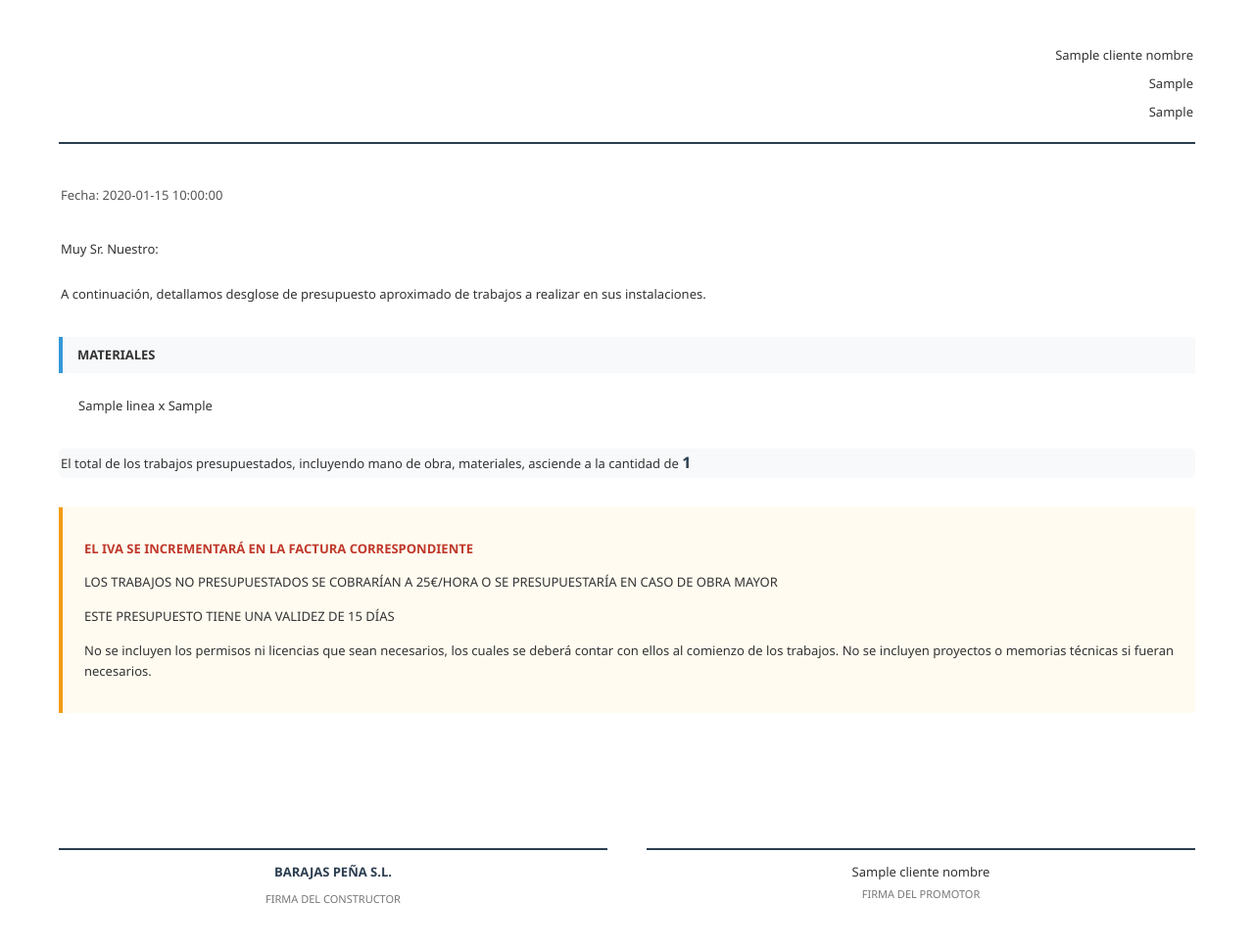
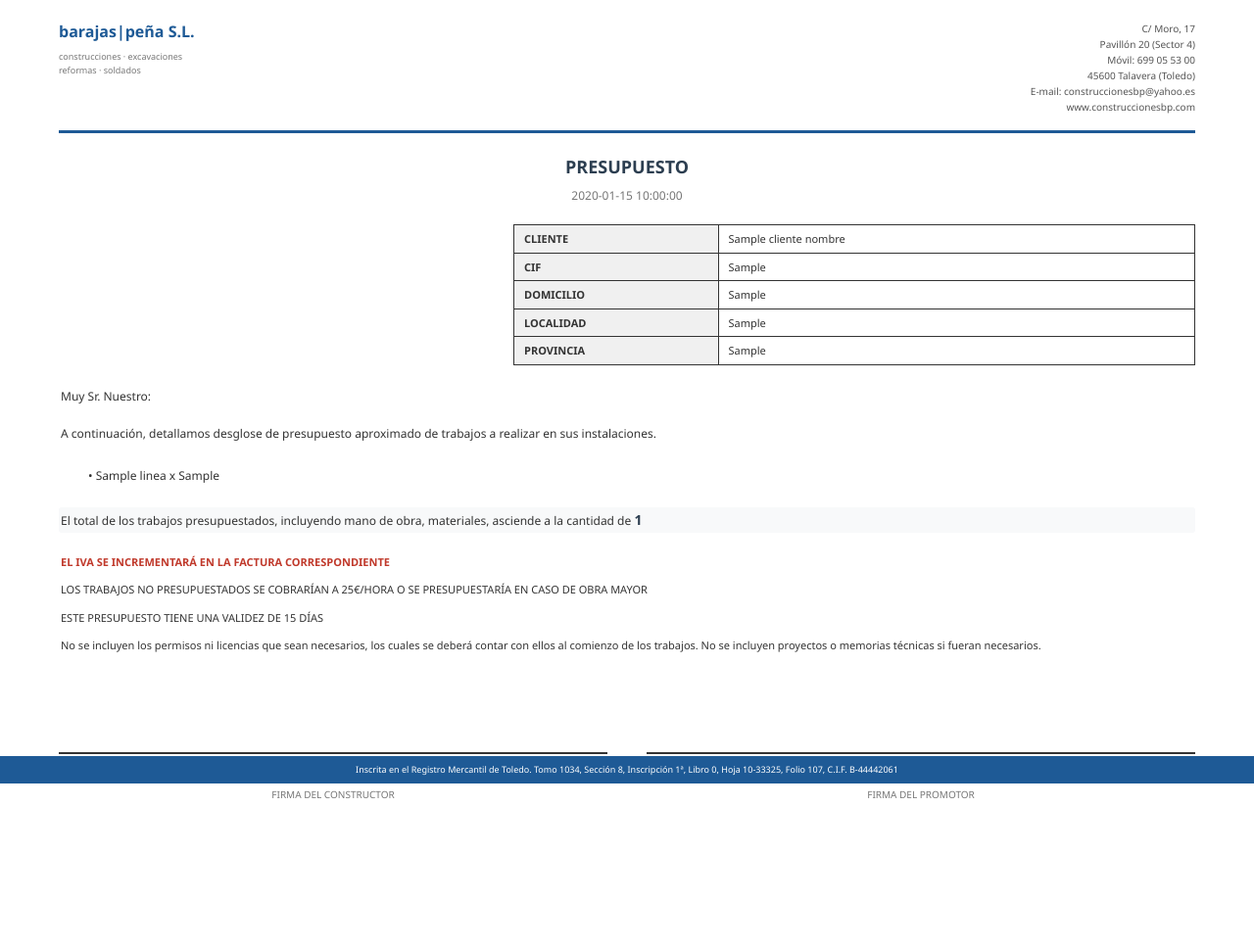
Before and after one commit to lopezmIsmael/BarajasPe-a_Presupuestos, a Python web app: template src/templates/quote_template_simple.html in a window 1280 px wide. Shown: the whole page at 98% size. After the commit the page ends 815 px from the top, so only its background shows below. Run offline with Jinja, Linux system fonts and the light colour scheme; the template is opened without the code that fills it: most values are stand-ins (such as "Sample title", 1, 10 or a date in 2020).

Commit message:
Rediseñada plantilla de presupuesto con cabecera corporativa fija
- Añadida cabecera empresa "barajas|peña S.L." en la parte superior
- Información de contacto completa: dirección, teléfono, email, web
- Título "PRESUPUESTO" centralizado con fecha
- Tabla estructurada para datos del cliente (CLIENTE, CIF, DOMICILIO, LOCALIDAD, PROVINCIA)
- Lista de materiales con bullets (•)
- Barra inferior azul fija con datos del Registro Mercantil
- Espaciado optimizado para que el contenido quede bien posicionado
- Diseño profesional que coincide con el formato corporativo
- Tamaños de fuente ajustados (9-12px) para mejor aprovechamiento del espacio

🤖 Generated with [Claude Code](https://claude.com/claude-code)

Co-Authored-By: Claude <noreply@anthropic.com>

```diff
--- a/src/templates/quote_template_simple.html
+++ b/src/templates/quote_template_simple.html
@@ -13,83 +13,136 @@
 
         body {
             font-family: 'Segoe UI', Tahoma, Geneva, Verdana, sans-serif;
-            padding: 40px 60px;
+            padding: 20px 60px;
             background: white;
             color: #333;
             line-height: 1.6;
-            font-size: 13px;
+            font-size: 12px;
         }
 
-        .client-info {
-            text-align: right;
-            margin-bottom: 40px;
-            border-bottom: 2px solid #2c3e50;
+        /* Cabecera de la empresa - FIJA */
+        .company-header {
+            display: flex;
+            justify-content: space-between;
+            align-items: flex-start;
+            margin-bottom: 20px;
             padding-bottom: 15px;
+            border-bottom: 3px solid #1e5a96;
         }
 
-        .client-info div {
-            margin: 4px 0;
+        .company-logo {
+            flex: 0 0 180px;
+        }
+
+        .company-logo img {
+            max-width: 180px;
+            height: auto;
+        }
+
+        .company-info {
+            text-align: right;
+            font-size: 10px;
+            color: #555;
+            line-height: 1.4;
+        }
+
+        .company-info div {
+            margin: 2px 0;
+        }
+
+        .company-name {
+            font-weight: bold;
+            font-size: 16px;
+            color: #1e5a96;
+            margin-bottom: 5px;
+        }
+
+        /* Título del documento */
+        .document-title {
+            text-align: center;
+            margin: 20px 0;
+        }
+
+        .document-title h1 {
+            font-size: 18px;
+            color: #2c3e50;
+            font-weight: bold;
+            margin-bottom: 5px;
+        }
+
+        .document-number {
+            font-size: 12px;
+            color: #777;
+        }
+
+        /* Información del cliente en tabla */
+        .client-table {
+            width: 60%;
+            margin: 20px 0 20px auto;
+            border-collapse: collapse;
+            font-size: 11px;
+        }
+
+        .client-table td {
+            border: 1px solid #333;
+            padding: 5px 10px;
+        }
+
+        .client-table td:first-child {
+            font-weight: bold;
+            background: #f0f0f0;
+            width: 30%;
         }
 
         .date {
-            margin-bottom: 30px;
+            margin-bottom: 20px;
             color: #555;
+            font-size: 12px;
         }
 
         .greeting {
-            margin-bottom: 20px;
+            margin-bottom: 15px;
             font-weight: 500;
         }
 
         .intro {
-            margin-bottom: 30px;
+            margin-bottom: 20px;
             text-align: justify;
-            line-height: 1.8;
-        }
-
-        .section-title {
-            font-weight: bold;
-            margin: 25px 0 15px 0;
-            text-transform: uppercase;
-            background: #f8f9fa;
-            padding: 8px 15px;
-            border-left: 4px solid #3498db;
+            line-height: 1.6;
         }
 
         .materials-list {
-            margin: 20px 0 20px 20px;
+            margin: 15px 0 15px 30px;
         }
 
         .materials-list div {
-            margin: 5px 0;
-            padding: 3px 0;
+            margin: 4px 0;
+            padding: 2px 0;
         }
 
         .total-section {
-            margin: 30px 0;
+            margin: 20px 0;
             text-align: justify;
             background: #f8f9fa;
-            padding: 15px;
-            border-radius: 5px;
+            padding: 12px 15px;
+            border-radius: 3px;
         }
 
         .total-amount {
             font-weight: bold;
-            font-size: 16px;
+            font-size: 14px;
             color: #2c3e50;
         }
 
         .conditions {
-            margin: 30px 0;
-            background: #fffbf0;
-            padding: 20px;
-            border-left: 4px solid #f39c12;
+            margin: 20px 0;
+            font-size: 11px;
+            line-height: 1.5;
         }
 
         .conditions p {
-            margin: 10px 0;
+            margin: 8px 0;
             text-align: justify;
-            line-height: 1.6;
         }
 
         .conditions strong {
@@ -97,7 +150,7 @@
         }
 
         .signatures {
-            margin-top: 80px;
+            margin-top: 50px;
             display: flex;
             justify-content: space-between;
             gap: 40px;
@@ -109,55 +162,100 @@
         }
 
         .signature-line {
-            border-bottom: 2px solid #2c3e50;
-            margin-bottom: 10px;
-            height: 60px;
+            border-bottom: 2px solid #333;
+            margin-bottom: 8px;
+            height: 50px;
         }
 
-        .company-name {
+        .signature-name {
             font-weight: bold;
             color: #2c3e50;
-            margin-bottom: 5px;
+            margin-bottom: 3px;
+            font-size: 11px;
         }
 
         .signature-label {
-            font-size: 11px;
+            font-size: 10px;
             color: #777;
         }
 
+        .footer-bar {
+            position: fixed;
+            bottom: 0;
+            left: 0;
+            right: 0;
+            background: #1e5a96;
+            color: white;
+            text-align: center;
+            padding: 8px;
+            font-size: 9px;
+            line-height: 1.3;
+        }
+
         .editable {
-            min-height: 20px;
+            min-height: 18px;
             padding: 2px;
         }
 
         @media print {
             body {
-                padding: 20px 40px;
+                padding: 15px 40px;
+                font-size: 11px;
             }
-            .conditions {
-                background: white;
-                border-left: 2px solid #ccc;
-            }
-            .section-title {
-                background: #f0f0f0;
-            }
-            .total-section {
-                background: #f8f8f8;
+            .footer-bar {
+                background: #1e5a96;
             }
         }
     </style>
 </head>
 <body>
-    <div class="client-info">
-        <div class="editable">{{ cliente_nombre if cliente_nombre else '' }}</div>
-        {% if cliente_direccion %}<div class="editable">{{ cliente_direccion }}</div>{% endif %}
-        {% if cliente_nif %}<div class="editable">{{ cliente_nif }}</div>{% endif %}
+    <!-- CABECERA EMPRESA FIJA -->
+    <div class="company-header">
+        <div class="company-logo">
+            <div class="company-name">barajas|peña S.L.</div>
+            <div style="font-size: 9px; color: #777;">construcciones · excavaciones<br>reformas · soldados</div>
+        </div>
+        <div class="company-info">
+            <div>C/ Moro, 17</div>
+            <div>Pavillón 20 (Sector 4)</div>
+            <div>Móvil: 699 05 53 00</div>
+            <div>45600 Talavera (Toledo)</div>
+            <div>E-mail: construccionesbp@yahoo.es</div>
+            <div>www.construccionesbp.com</div>
+        </div>
     </div>
 
-    <div class="date editable">
-        Fecha: {{ fecha }}
+    <!-- TÍTULO DEL DOCUMENTO -->
+    <div class="document-title">
+        <h1>PRESUPUESTO</h1>
+        <div class="document-number">{{ fecha }}</div>
     </div>
 
+    <!-- TABLA DE INFORMACIÓN DEL CLIENTE -->
+    <table class="client-table">
+        <tr>
+            <td>CLIENTE</td>
+            <td class="editable">{{ cliente_nombre if cliente_nombre else '' }}</td>
+        </tr>
+        <tr>
+            <td>CIF</td>
+            <td class="editable">{{ cliente_nif if cliente_nif else '' }}</td>
+        </tr>
+        <tr>
+            <td>DOMICILIO</td>
+            <td class="editable">{{ cliente_direccion if cliente_direccion else '' }}</td>
+        </tr>
+        <tr>
+            <td>LOCALIDAD</td>
+            <td class="editable">{{ cliente_ciudad if cliente_ciudad else '' }}</td>
+        </tr>
+        <tr>
+            <td>PROVINCIA</td>
+            <td class="editable">{{ cliente_cp if cliente_cp else '' }}</td>
+        </tr>
+    </table>
+
+    <!-- SALUDO Y CONTENIDO -->
     <div class="greeting editable">
         Muy Sr. Nuestro:
     </div>
@@ -166,19 +264,20 @@
         A continuación, detallamos desglose de presupuesto aproximado de trabajos a realizar en sus instalaciones.
     </div>
 
-    <div class="section-title">MATERIALES</div>
-
+    <!-- LISTA DE MATERIALES/TRABAJOS -->
     <div class="materials-list">
         {% for linea in lineas %}
-        <div class="editable">{{ linea.material_nombre }} x {{ linea.cantidad_simple }}</div>
+        <div class="editable">• {{ linea.material_nombre }} x {{ linea.cantidad_simple }}</div>
         {% endfor %}
     </div>
 
+    <!-- TOTAL -->
     <div class="total-section editable">
         El total de los trabajos presupuestados, incluyendo mano de obra, materiales, asciende a la cantidad de
         <span class="total-amount">{{ total_final }}</span>
     </div>
 
+    <!-- CONDICIONES -->
     <div class="conditions">
         <p class="editable"><strong>EL IVA SE INCREMENTARÁ EN LA FACTURA CORRESPONDIENTE</strong></p>
 
@@ -195,18 +294,24 @@
         </p>
     </div>
 
+    <!-- FIRMAS -->
     <div class="signatures">
         <div class="signature-box">
             <div class="signature-line"></div>
-            <div class="company-name editable">BARAJAS PEÑA S.L.</div>
-            <div class="signature-label editable">FIRMA DEL CONSTRUCTOR</div>
+            <div class="signature-name editable">BARAJAS PEÑA S.L.</div>
+            <div class="signature-label">FIRMA DEL CONSTRUCTOR</div>
         </div>
 
         <div class="signature-box">
             <div class="signature-line"></div>
-            <div class="editable">{{ cliente_nombre if cliente_nombre else '' }}</div>
-            <div class="signature-label editable">FIRMA DEL PROMOTOR</div>
+            <div class="signature-name editable">{{ cliente_nombre if cliente_nombre else '' }}</div>
+            <div class="signature-label">FIRMA DEL PROMOTOR</div>
         </div>
+    </div>
+
+    <!-- BARRA INFERIOR FIJA -->
+    <div class="footer-bar">
+        Inscrita en el Registro Mercantil de Toledo. Tomo 1034, Sección 8, Inscripción 1ª, Libro 0, Hoja 10-33325, Folio 107, C.I.F. B-44442061
     </div>
 </body>
 </html>
```
